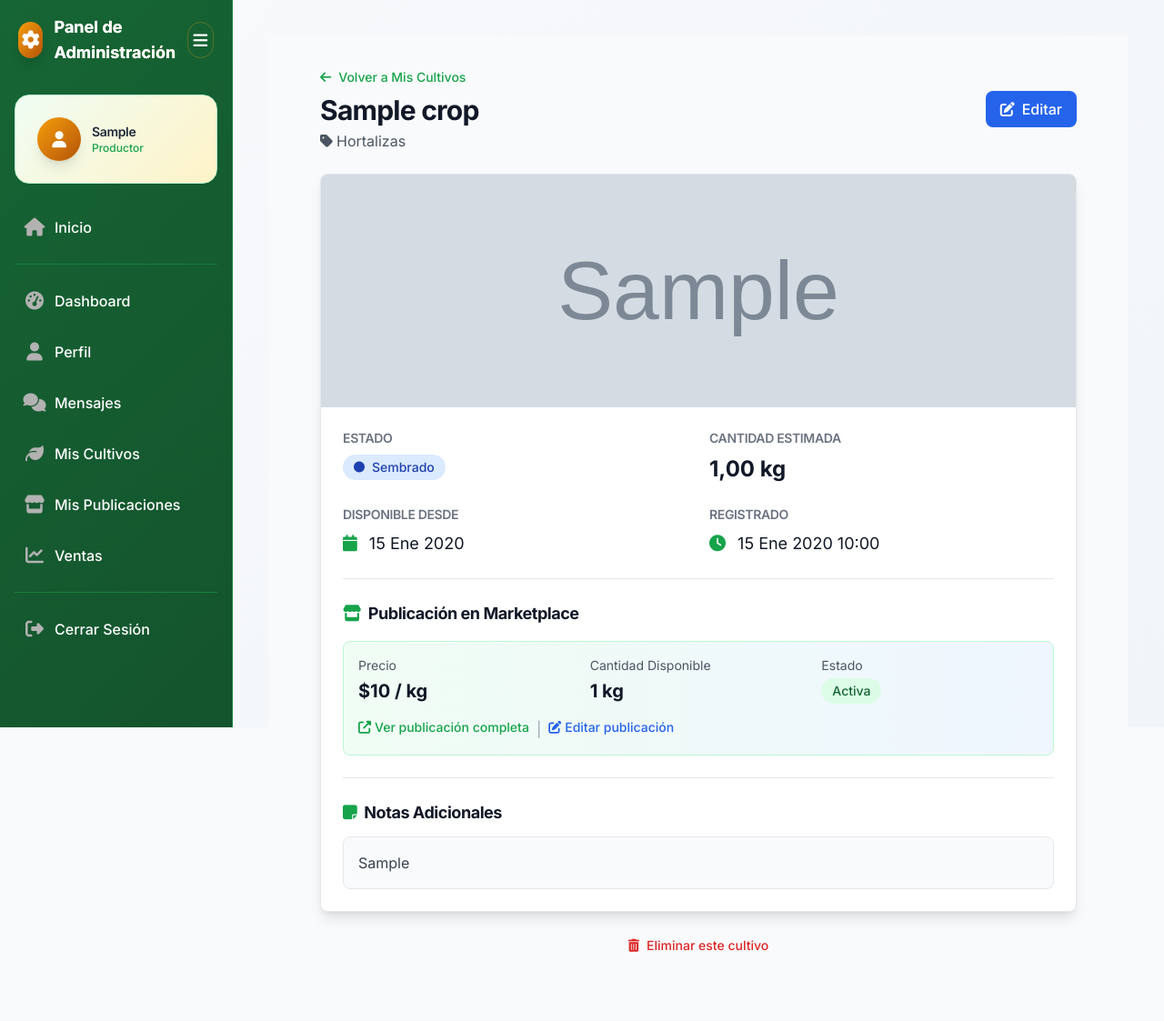
After one commit to Itemt/AgroConnect, a Django app: page /inventory/crop/1/ in a window 1280 px wide. The commit adds this page. Shown: the whole page at 91% size. Run offline with Django 4.2, Linux system fonts and the light colour scheme; a user stored in the database is signed in; tables that the repository leaves empty hold one stand-in row (values such as "Sample post"); grey boxes marked "Sample" are stand-in pictures; some libraries are stand-ins or nearby versions.

Commit message:
Add styled crop delete confirmation page and create crop detail view

```diff
--- a/agroconnect/urls.py
+++ b/agroconnect/urls.py
@@ -73,6 +73,7 @@ urlpatterns = [
     # Inventory for Producers
     path('inventory/crops/', inventory_views.crop_list_view, name='crop_list'),
     path('inventory/crop/add/', inventory_views.crop_create_view, name='crop_add'),
+    path('inventory/crop/<int:pk>/', inventory_views.crop_detail_view, name='crop_detail'),
     path('inventory/crop/<int:pk>/edit/', inventory_views.crop_update_view, name='crop_edit'),
     path('inventory/crop/<int:pk>/delete/', inventory_views.crop_delete_view, name='crop_delete'),
 
--- a/inventory/views.py
+++ b/inventory/views.py
@@ -56,6 +56,16 @@ def crop_list_view(request):
         'crops': crops
     }
     return render(request, 'inventory/crop_list.html', context)
+
+@login_required
+def crop_detail_view(request, pk):
+    """Ver detalles del cultivo"""
+    crop = get_object_or_404(Crop, pk=pk, productor=request.user)
+
+    context = {
+        'crop': crop
+    }
+    return render(request, 'inventory/crop_detail.html', context)
 
 @login_required
 def crop_create_view(request):
--- /dev/null
+++ b/templates/inventory/crop_detail.html
@@ -0,0 +1,161 @@
+{% extends 'accounts/user_base.html' %}
+
+{% block title %}{{ crop.nombre }} - Detalles{% endblock %}
+
+{% block user_content %}
+    <div class="bg-gray-50 min-h-screen">
+        <div class="max-w-4xl mx-auto px-4 sm:px-6 lg:px-8 py-8">
+            <!-- Header con botones de acción -->
+            <div class="flex items-center justify-between mb-6">
+                <div>
+                    <a href="{% url 'crop_list' %}" class="text-primary-600 hover:text-primary-700 text-sm font-medium mb-2 inline-block">
+                        <i class="fas fa-arrow-left mr-2"></i>Volver a Mis Cultivos
+                    </a>
+                    <h1 class="text-3xl font-bold text-gray-900">{{ crop.nombre }}</h1>
+                    <p class="text-gray-600 mt-1">
+                        <i class="fas fa-tag mr-1"></i>{{ crop.get_categoria_display }}
+                    </p>
+                </div>
+                <div class="flex gap-2">
+                    <a href="{% url 'crop_edit' crop.pk %}"
+                       class="bg-blue-600 text-white px-4 py-2 rounded-lg hover:bg-blue-700 transition-colors font-medium">
+                        <i class="fas fa-edit mr-2"></i>Editar
+                    </a>
+                    {% if crop.estado == 'listo_para_cosechar' or crop.estado == 'cosechado' %}
+                        {% if crop.publicacion %}
+                            <a href="{% url 'publication_edit' crop.publicacion.pk %}"
+                               class="bg-green-600 text-white px-4 py-2 rounded-lg hover:bg-green-700 transition-colors font-medium">
+                                <i class="fas fa-store mr-2"></i>Ver Publicación
+                            </a>
+                        {% else %}
+                            <a href="{% url 'publication_create' crop.pk %}"
+                               class="bg-green-600 text-white px-4 py-2 rounded-lg hover:bg-green-700 transition-colors font-medium">
+                                <i class="fas fa-share mr-2"></i>Publicar
+                            </a>
+                        {% endif %}
+                    {% endif %}
+                </div>
+            </div>
+
+            <!-- Tarjeta principal -->
+            <div class="bg-white rounded-lg shadow-lg border border-gray-200 overflow-hidden">
+                <!-- Imagen del cultivo (si existe) -->
+                {% if crop.imagen %}
+                    <div class="h-64 bg-gray-200">
+                        <img src="{{ crop.imagen.url }}" alt="{{ crop.nombre }}"
+                             class="w-full h-full object-cover">
+                    </div>
+                {% endif %}
+
+                <!-- Información general -->
+                <div class="p-6">
+                    <div class="grid grid-cols-1 md:grid-cols-2 gap-6 mb-6">
+                        <!-- Estado -->
+                        <div>
+                            <h3 class="text-sm font-semibold text-gray-500 uppercase mb-2">Estado</h3>
+                            <span class="inline-flex items-center px-3 py-1 rounded-full text-sm font-medium
+                                {% if crop.estado == 'sembrado' %}bg-blue-100 text-blue-800
+                                {% elif crop.estado == 'en_crecimiento' %}bg-yellow-100 text-yellow-800
+                                {% elif crop.estado == 'listo_para_cosechar' %}bg-green-100 text-green-800
+                                {% elif crop.estado == 'cosechado' %}bg-purple-100 text-purple-800
+                                {% endif %}">
+                                <i class="fas fa-circle text-xs mr-2"></i>
+                                {{ crop.get_estado_display }}
+                            </span>
+                        </div>
+
+                        <!-- Cantidad Estimada -->
+                        <div>
+                            <h3 class="text-sm font-semibold text-gray-500 uppercase mb-2">Cantidad Estimada</h3>
+                            <p class="text-2xl font-bold text-gray-900">
+                                {{ crop.cantidad_estimada }} {{ crop.unidad_medida }}
+                            </p>
+                        </div>
+
+                        <!-- Fecha de Disponibilidad -->
+                        <div>
+                            <h3 class="text-sm font-semibold text-gray-500 uppercase mb-2">Disponible Desde</h3>
+                            <p class="text-lg text-gray-900">
+                                <i class="fas fa-calendar text-primary-600 mr-2"></i>
+                                {{ crop.fecha_disponibilidad|date:"d M Y" }}
+                            </p>
+                        </div>
+
+                        <!-- Fecha de Creación -->
+                        <div>
+                            <h3 class="text-sm font-semibold text-gray-500 uppercase mb-2">Registrado</h3>
+                            <p class="text-lg text-gray-900">
+                                <i class="fas fa-clock text-primary-600 mr-2"></i>
+                                {{ crop.created_at|date:"d M Y H:i" }}
+                            </p>
+                        </div>
+                    </div>
+
+                    <!-- Publicación asociada -->
+                    {% if crop.publicacion %}
+                        <div class="border-t border-gray-200 pt-6">
+                            <h3 class="text-lg font-bold text-gray-900 mb-4">
+                                <i class="fas fa-store text-primary-600 mr-2"></i>Publicación en Marketplace
+                            </h3>
+                            <div class="bg-gradient-to-r from-green-50 to-blue-50 rounded-lg p-4 border border-green-200">
+                                <div class="grid grid-cols-1 md:grid-cols-3 gap-4">
+                                    <div>
+                                        <p class="text-sm text-gray-600 mb-1">Precio</p>
+                                        <p class="text-xl font-bold text-gray-900">
+                                            ${{ crop.publicacion.precio_por_unidad|floatformat:0 }} / {{ crop.unidad_medida }}
+                                        </p>
+                                    </div>
+                                    <div>
+                                        <p class="text-sm text-gray-600 mb-1">Cantidad Disponible</p>
+                                        <p class="text-xl font-bold text-gray-900">
+                                            {{ crop.publicacion.cantidad_disponible }} {{ crop.unidad_medida }}
+                                        </p>
+                                    </div>
+                                    <div>
+                                        <p class="text-sm text-gray-600 mb-1">Estado</p>
+                                        <span class="inline-flex items-center px-3 py-1 rounded-full text-sm font-medium
+                                            {% if crop.publicacion.estado == 'Activa' %}bg-green-100 text-green-800
+                                            {% else %}bg-gray-100 text-gray-800{% endif %}">
+                                            {{ crop.publicacion.get_estado_display }}
+                                        </span>
+                                    </div>
+                                </div>
+                                <div class="mt-4 flex gap-2">
+                                    <a href="{% url 'publication_detail' crop.publicacion.pk %}"
+                                       class="text-primary-600 hover:text-primary-700 font-medium text-sm">
+                                        <i class="fas fa-external-link-alt mr-1"></i>Ver publicación completa
+                                    </a>
+                                    <span class="text-gray-400">|</span>
+                                    <a href="{% url 'publication_edit' crop.publicacion.pk %}"
+                                       class="text-blue-600 hover:text-blue-700 font-medium text-sm">
+                                        <i class="fas fa-edit mr-1"></i>Editar publicación
+                                    </a>
+                                </div>
+                            </div>
+                        </div>
+                    {% endif %}
+
+                    <!-- Notas -->
+                    {% if crop.notas %}
+                        <div class="border-t border-gray-200 pt-6 mt-6">
+                            <h3 class="text-lg font-bold text-gray-900 mb-3">
+                                <i class="fas fa-sticky-note text-primary-600 mr-2"></i>Notas Adicionales
+                            </h3>
+                            <div class="bg-gray-50 rounded-lg p-4 border border-gray-200">
+                                <p class="text-gray-700 whitespace-pre-wrap">{{ crop.notas }}</p>
+                            </div>
+                        </div>
+                    {% endif %}
+                </div>
+            </div>
+
+            <!-- Botón de eliminar al final -->
+            <div class="mt-6 text-center">
+                <a href="{% url 'crop_delete' crop.pk %}"
+                   class="text-red-600 hover:text-red-700 font-medium text-sm">
+                    <i class="fas fa-trash-alt mr-2"></i>Eliminar este cultivo
+                </a>
+            </div>
+        </div>
+    </div>
+{% endblock %}
--- a/templates/inventory/crop_list.html
+++ b/templates/inventory/crop_list.html
@@ -69,6 +69,10 @@
                                 </td>
                                 <td class="px-6 py-4 whitespace-nowrap text-right text-sm font-medium">
                                     <div class="flex justify-end gap-2">
+                                        <a href="{% url 'crop_detail' crop.pk %}"
+                                           class="text-primary-600 hover:text-primary-900" title="Ver Detalles">
+                                            <i class="fas fa-eye"></i>
+                                        </a>
                                         <a href="{% url 'crop_edit' crop.pk %}"
                                            class="text-blue-600 hover:text-blue-900" title="Editar">
                                             <i class="fas fa-edit"></i>
```
Also changed, not shown: templates/inventory/crop_confirm_delete.html (+62 -9 lines).
